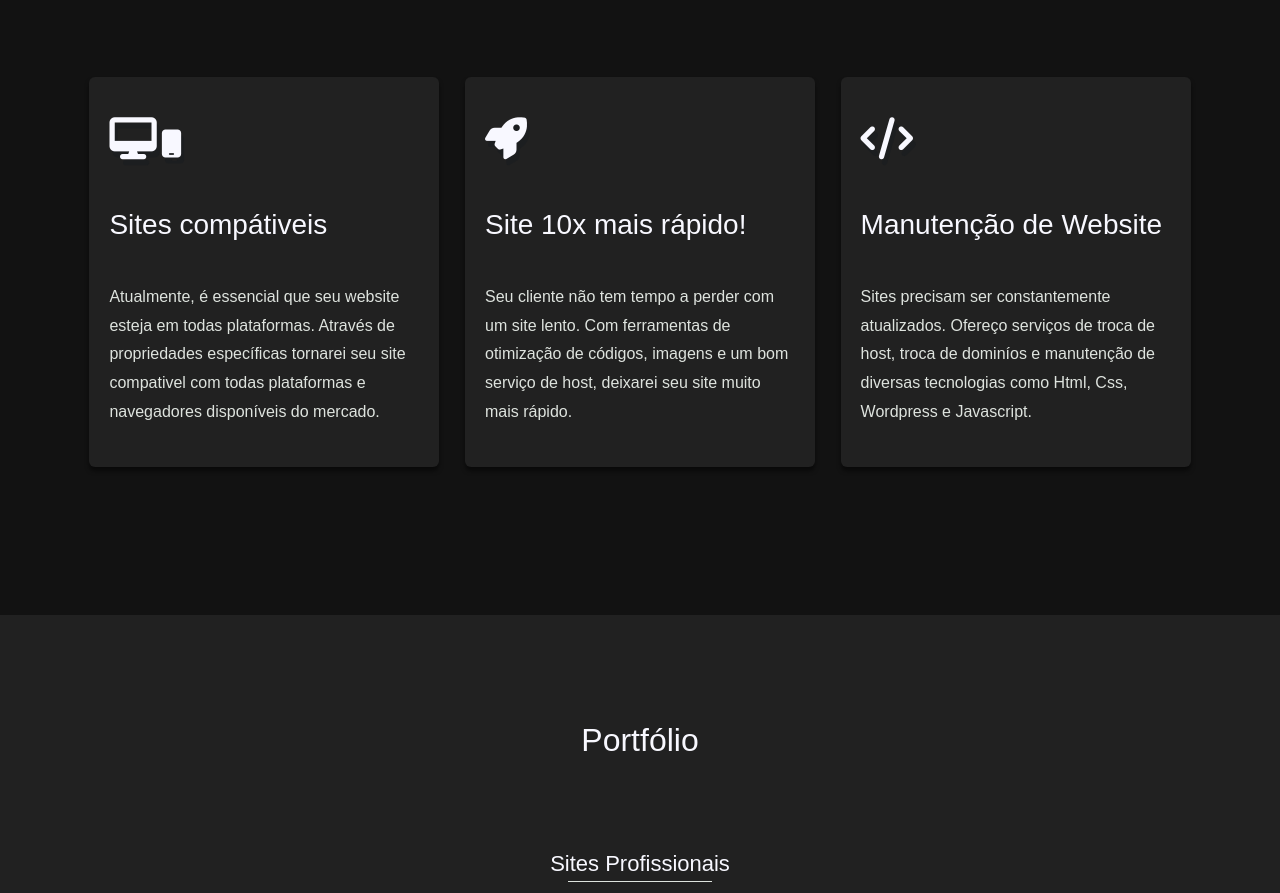
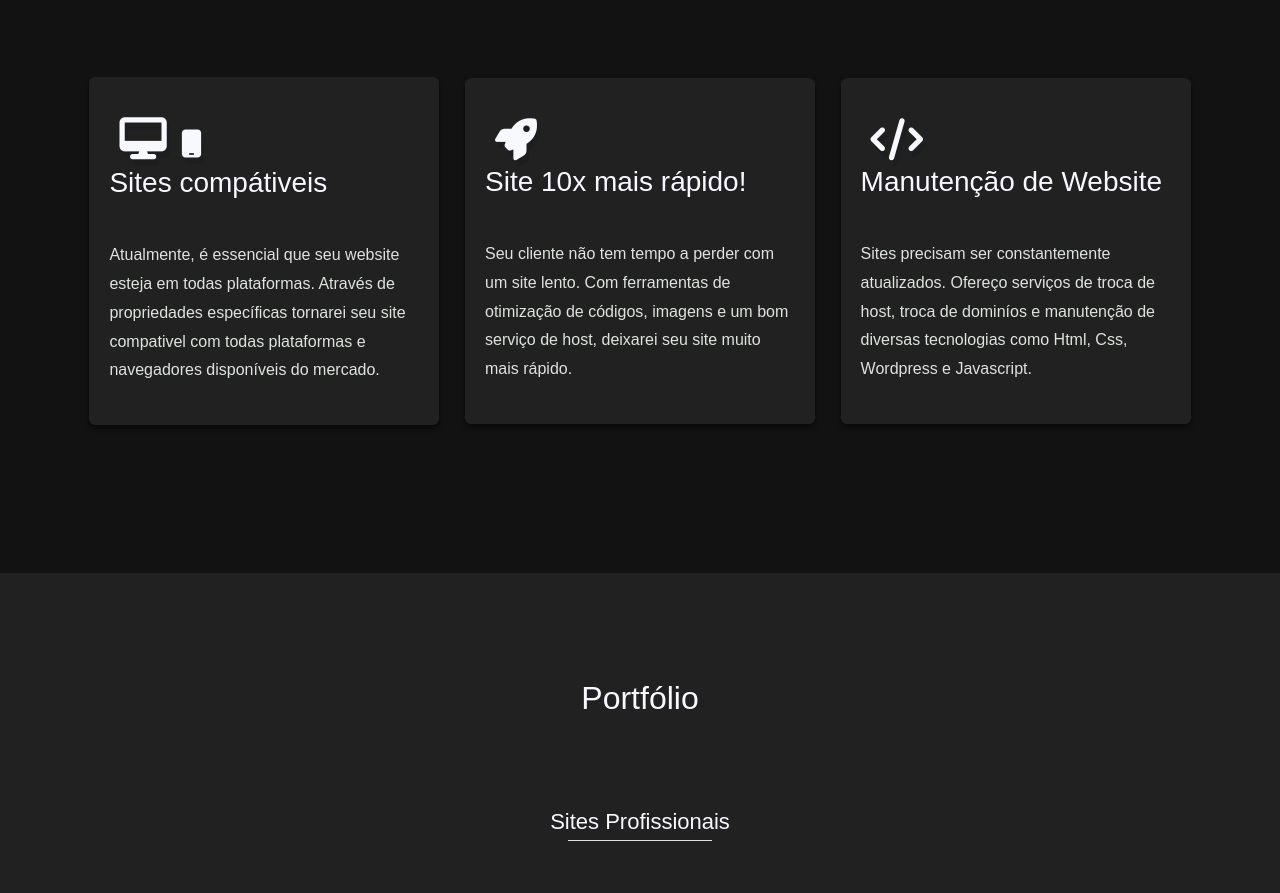
Before and after one commit to devsfe/Personal-portfolio, a plain HTML site: page index.html in a window 1280 px wide. Shown: the part 1729-2622 px from the top of the page. Drawn offline with Linux system fonts and the light colour scheme.

Commit message:
29 11 finalizado

```diff
--- a/assets/css/style.css
+++ b/assets/css/style.css
@@ -287,7 +287,7 @@ h2 {
 .card__icon {
     color: var(--main-fontColor);
     font-size: 2.625rem;
-    margin: 0 0 1.05em 0;
+    margin: 0 0 0 10px;
     text-shadow: 3px 6px rgba(27, 29, 32,.75);
 }
 
```
